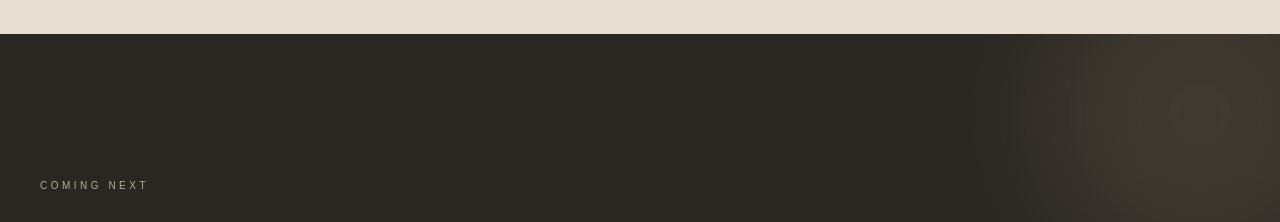
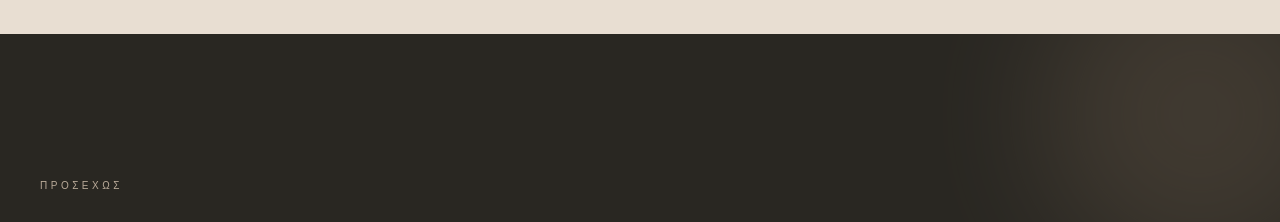
Before and after one commit to futvre/atelier, a Next.js app: page / in a window 1280 px wide. Shown: the part 3862-4084 px from the top of the page. Built offline with nearby package versions, Linux system fonts and the light colour scheme.

Commit message:
Update page.tsx

```diff
--- a/app/page.tsx
+++ b/app/page.tsx
@@ -439,7 +439,7 @@ export default function Home() {
       <section id="future" className="relative overflow-hidden bg-[#292722] px-5 py-24 text-[#f5f1ea] md:px-10 md:py-36">
         <div className="absolute -right-20 -top-20 h-80 w-80 rounded-full bg-[#756452] opacity-30 blur-3xl" />
         <div className="relative mx-auto max-w-7xl">
-          <p className="mb-5 text-[10px] uppercase tracking-[.35em] text-[#b9aa99]">Coming next</p>
+          <p className="mb-5 text-[10px] uppercase tracking-[.35em] text-[#b9aa99]">ΠΡΟΣΕΧΩΣ</p>
           <h2 className="text-5xl font-light tracking-[-.04em] md:text-8xl">
             Made layer
             <br />
```
